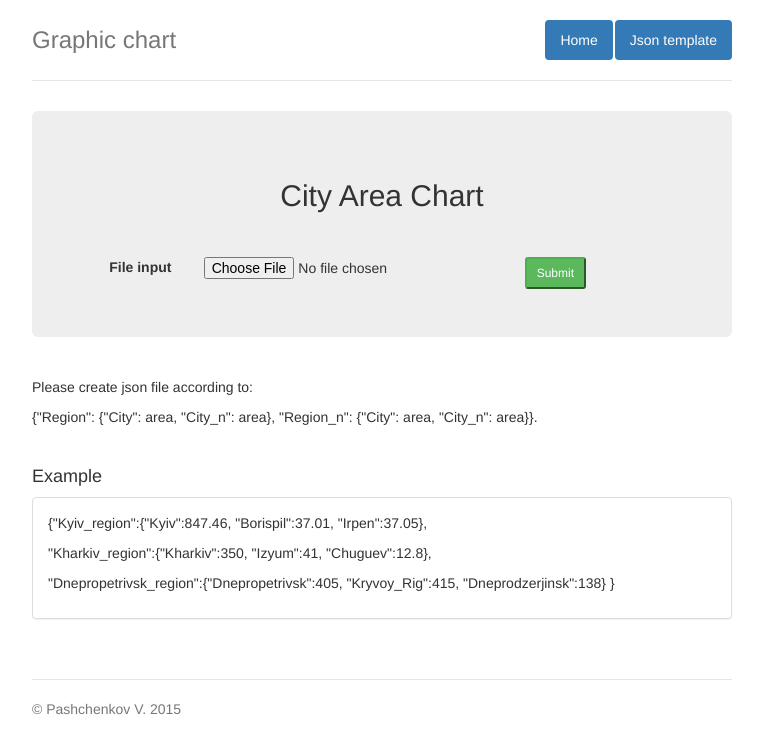
After one commit to mironnn/json_parser, a Django app: page /json_template in a window 1280 px wide. The commit adds this page. Shown: the top 754 px of the page, without its empty margins (258-1021 px from the left). Run offline with Django 3.2, Linux system fonts and the light colour scheme; parts of the project's set-up code (start-up, migrations or seed data) failed here and were passed over; some libraries are stand-ins or nearby versions.

Commit message:
add json example

```diff
--- a/json_app/templates/base.html
+++ b/json_app/templates/base.html
@@ -38,6 +38,7 @@
         <nav>
           <ul class="nav nav-pills pull-right">
             <li role="presentation" class="active"><a href="/index">Home</a></li>
+            <li role="presentation" class="active"><a href="/json_template">Json template</a></li>
 
           </ul>
         </nav>
--- /dev/null
+++ b/json_app/templates/json_template.html
@@ -0,0 +1,25 @@
+{% extends 'base.html' %}
+{% load staticfiles %}
+
+{% block content %}
+
+<p>Please create json file according to:<p>
+    <p>{"Region": {"City": area, "City_n": area}, "Region_n": {"City": area, "City_n": area}}.</p>
+<br>
+
+<div>
+    <h4>Example</h4>
+    <div class="panel panel-default">
+      <div class="panel-body">
+<p>{"Kyiv_region":{"Kyiv":847.46,	"Borispil":37.01, "Irpen":37.05},</p>
+  <p>"Kharkiv_region":{"Kharkiv":350, "Izyum":41, "Chuguev":12.8},</p>
+  <p>"Dnepropetrivsk_region":{"Dnepropetrivsk":405, "Kryvoy_Rig":415, "Dneprodzerjinsk":138}
+}</p>
+
+      </div>
+    </div>
+  </div>
+
+
+
+{% endblock %}
--- a/json_app/views.py
+++ b/json_app/views.py
@@ -11,6 +11,12 @@ def index(request):
     regions = Region.objects.all()
     context = {'regions': regions}
     template = "index.html"
+    return render(request, template, context)
+
+
+def json_template(request):
+    context = {}
+    template = "json_template.html"
     return render(request, template, context)
 
 
--- a/my_json/urls.py
+++ b/my_json/urls.py
@@ -1,6 +1,6 @@
 from django.conf.urls import patterns, include, url
 from django.contrib import admin
-from json_app.views import index, open_file, load_chart
+from json_app.views import index, open_file, load_chart, json_template
 
 urlpatterns = patterns('',
     # Examples:
@@ -12,6 +12,7 @@ urlpatterns = patterns('',
     url(r'^index', index),
     url(r'^open_file', open_file),
     url(r'^load_chart', load_chart),
+    url(r'^json_template', json_template),
 
 
 )
```
Also changed, not shown: 15 other files.
